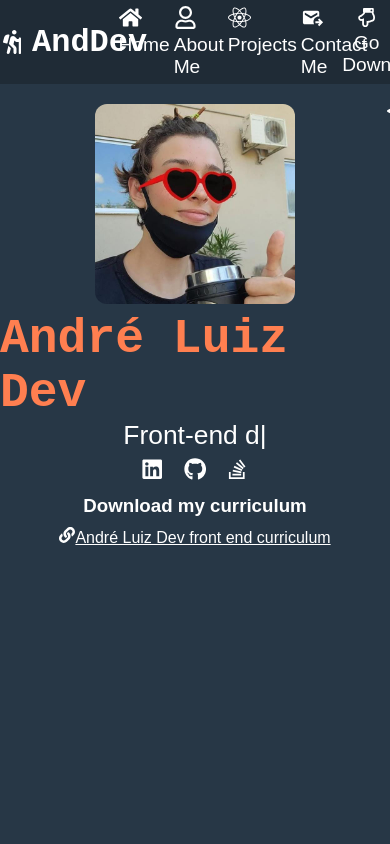
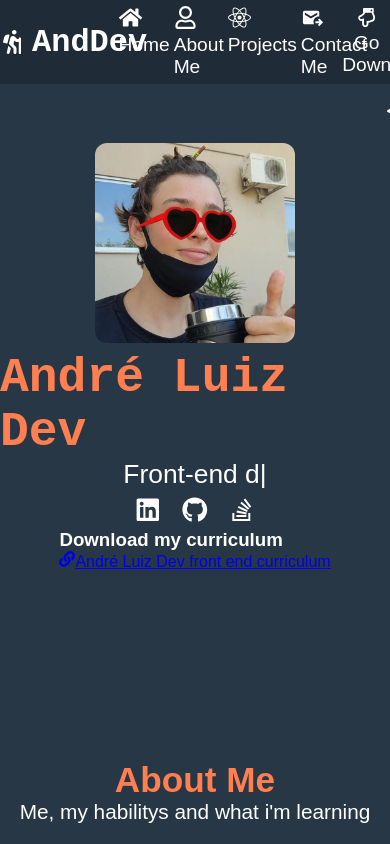
Before and after one commit to AndDev741/My-Portfolio, a React (Create React App) app: page / in a window 390 px wide. Shown: the top 844 px of the page. Built offline with nearby package versions, Linux system fonts and the light colour scheme.

Commit message:
Update Home.module.css

```diff
--- a/src/Pages/Home.module.css
+++ b/src/Pages/Home.module.css
@@ -1,3 +1,4 @@
+@media screen and (min-width: 900px) {
     .homeContainer{
         display: flex;
         width: 100%;
@@ -38,15 +39,58 @@
         color: inherit;
     }
 
-.curriculum {
-    margin-top: 2%;
-    display: flex;
-    flex-direction: column;
-    align-items: center;
+    /* Animação de texto */
+
+    @keyframes typing {
+        from { width: 0;}
+        to { width: 100%;}
     }
 
-.curriculum a{
-    margin-top: 10px;
+    @keyframes deleting {
+        from { width: 100%;}
+        to { width: 0;}
+    }
+
+}
+
+@media screen and (max-width: 900px) {
+    .homeContainer{
+        display: flex;
+        width: 100%;
+        height: 80vh;
+        align-items: center;
+        flex-direction: column;
+    }
+
+    .Me {
+        width: 200px;
+        height: 200px;
+        border-radius: 12px;
+        margin-top: 15%;
+    }
+
+    .homeContainer h2{
+        color: #FF7F50;
+        font-size: 3em;
+        margin-top: 2%;
+        font-family: 'Source Code Pro', monospace;
+    }
+
+    .contactHome{
+        font-size: 1.6em;
+        margin-top: 2%;
+    }
+
+    .contactHome svg{
+        margin: 0 7px
+    }
+
+    .contactHome svg:hover{
+        color: #FF7F50;
+    }
+
+    .contactHome a{
+        text-decoration: none;
         color: inherit;
     }
 
@@ -61,3 +105,5 @@
         from { width: 100%;}
         to { width: 0;}
     }
+
+}
```
Lines whose indentation alone changed are shown as unchanged.
